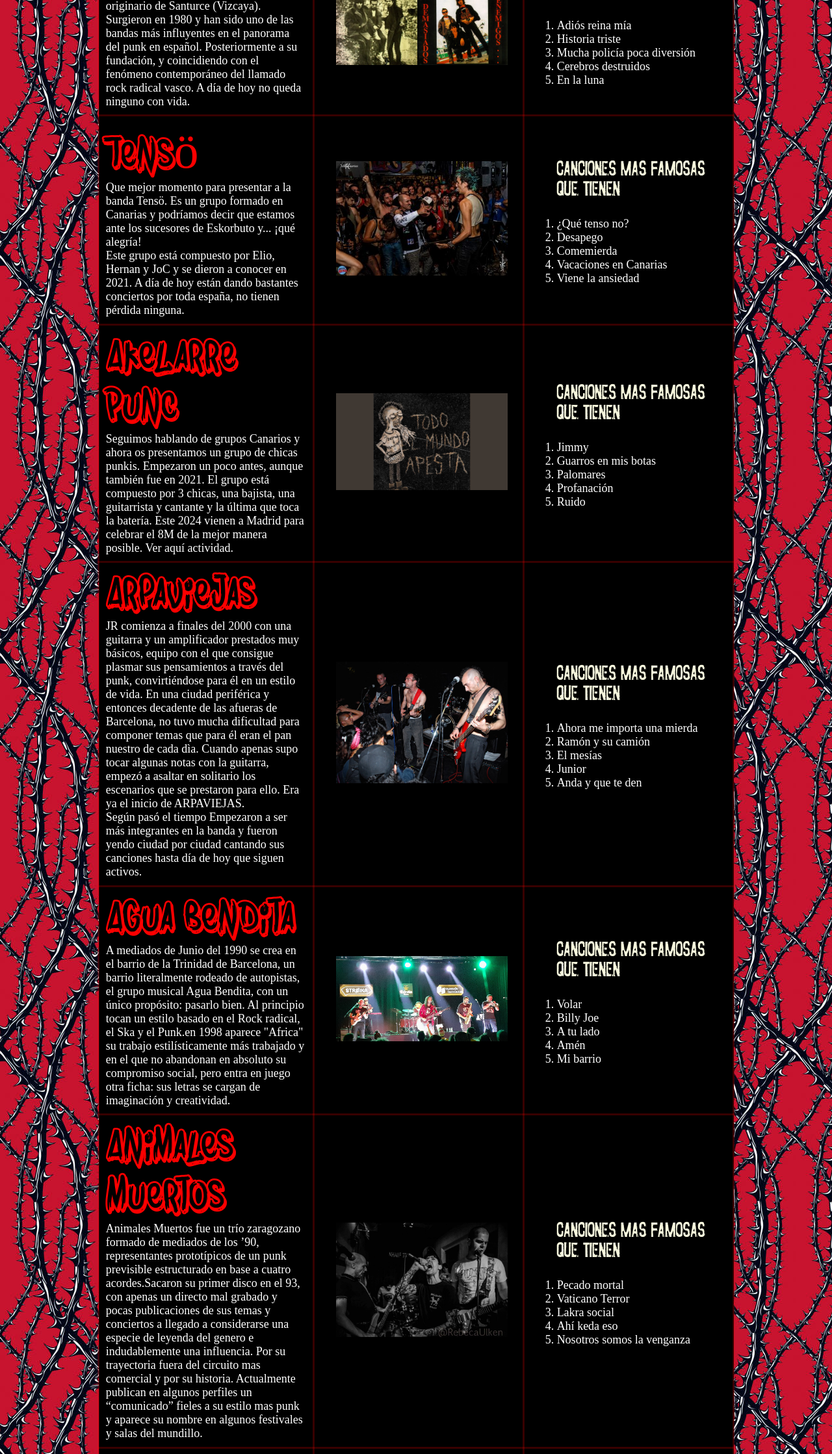
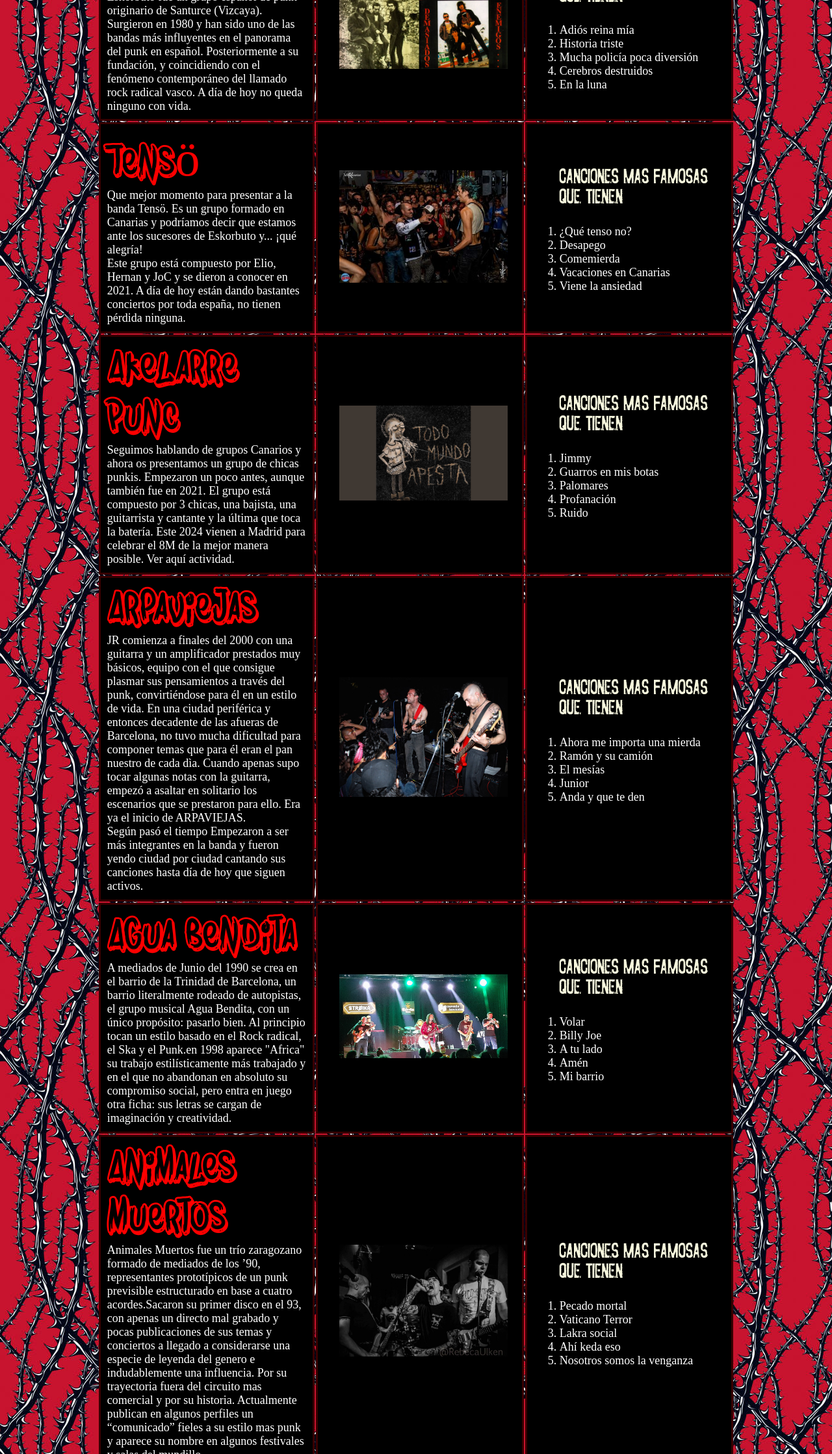
Before and after one commit to ddaniwey/VicalPunkAD, a plain HTML site: page ConoceGrupos.html in a window 1280 px wide. Shown: the part 563-2800 px from the top of the page at 65% size. Drawn offline with Linux system fonts and the light colour scheme.

Commit message:
añado registro css y html y modificaciones de conocegrupos

```diff
--- a/ConoceGrupos.css
+++ b/ConoceGrupos.css
@@ -8,11 +8,11 @@
   }
 
 html {
-    background-image: url(fondopinchos.jpg);
+    background-image: url(img/fondopinchos.jpg);
 }
 
 
-table, tr, td {
+table#grupos tr td {
 margin-top: auto;
 border-style: solid;
 border-color: #ff000038;
@@ -121,13 +121,17 @@ nav {
     footer {
         text-align: right;
         margin-top: 45px;
-        color: black;
         font-size: large;
         margin-right: 0px;
+
     }
-.tdfooter{
-    text-align: right;
-}
+
+    table#footer tr{
+    background-color: black;
+    border: solid;
+    border-color: whitesmoke;
+    margin-right: 0px;
+    }
 
 
 .icons{
--- a/ConoceGrupos.html
+++ b/ConoceGrupos.html
@@ -1,25 +1,27 @@
 <!DOCTYPE html>
 <html lang="en">
+
 <body>
 
     <head>
         <meta charset="UTF-8">
         <meta name="viewport" content="width=device-width, initial-scale=1.0">
-    <link rel="icon" href="LogoVikalPunk.jpg">
+        <link rel="icon" href="img/LogoVikalPunk.jpg">
         <link rel="stylesheet" href="ConoceGrupos.css">
         <title>Conoce grupos</title>
     </head>
 
     <body>
         <div>
-        <a class="nada" href="index.html" ><img src="LogoVikalPunk.jpg" alt="Logo de la Asociación Vikalunk" class="logo"></a>
+            <a class="nada" href="index.html"><img src="img/LogoVikalPunk.jpg" alt="Logo de la Asociación Vikalunk"
+                    class="logo"></a>
         </div>
 
         <nav class="navegador">
-        <ul class="ulnav" >
-          <li class="linav" ><a href="index.html" >Inicio</a></li>
-          <li class="linav" ><a href="historia.html" >Quienes somos</a></li>
-          <li class="linav" ><a href="contacto.html" >Contacto</a></li>
+            <ul class="ulnav">
+                <li class="linav"><a href="index.html">Inicio</a></li>
+                <li class="linav"><a href="historia.html">Quienes somos</a></li>
+                <li class="linav"><a href="contacto.html">Contacto</a></li>
             </ul>
         </nav>
 
@@ -28,15 +30,19 @@
 
 
 
-<table>
+        <table id="grupos">
             <tr>
-        <td><b class="titulos">Extremoduro</b><br>Este grupo es uno de los más famosos que hay en España. Se unieron en 1987
+                <td><b class="titulos">Extremoduro</b><br>Este grupo es uno de los más famosos que hay en España. Se
+                    unieron en 1987
                     en Plasencia por el gran cantante Robe Iniesta, muy conocido a día de hoy y uno de los pocos
-            que sigue haciendo música por su cuenta. Al principio mezclaban canciones de rock con canciones de punk,
+                    que sigue haciendo música por su cuenta. Al principio mezclaban canciones de rock con canciones de
+                    punk,
                     aunque luego se fueron haciendo más al rock</td>
-        <td class="tdfotos" > <img src="Extremoduro.jpg" alt="Extremoduro en el escenario" class="fotosgrupos" > </td>
-        <td><ol>
-            <p class="canciones" >Canciones mas famosas que tienen:</p>
+                <td class="tdfotos"> <img src="img/Extremoduro.jpg" alt="Extremoduro en el escenario" class="fotosgrupos">
+                </td>
+                <td>
+                    <ol>
+                        <p class="canciones">Canciones mas famosas que tienen:</p>
                         <li>Decidí</li>
                         <li>La vereda de la puerta de atrás</li>
                         <li>A fuego</li>
@@ -46,13 +52,16 @@
 
             </tr>
             <tr>
-        <td><b class="titulos" >Eskorbuto </b><br>Eskorbuto fue un grupo español de punk originario de Santurce (Vizcaya).
+                <td><b class="titulos">Eskorbuto </b><br>Eskorbuto fue un grupo español de punk originario de Santurce
+                    (Vizcaya).
                     Surgieron en 1980 y han sido uno de las bandas más influyentes en el panorama del punk en español.
-            Posteriormente a su fundación, y coincidiendo con el fenómeno contemporáneo del llamado rock radical vasco. A día de
+                    Posteriormente a su fundación, y coincidiendo con el fenómeno contemporáneo del llamado rock radical
+                    vasco. A día de
                     hoy no queda ninguno con vida.</td>
-        <td class="tdfotos" > <img src="eskorbuto.jpg" alt="Eskorbuto el álbum" class="fotosgrupos"> </td>
-        <td><ol>
-            <p class="canciones" >Canciones mas famosas que tienen:</p>
+                <td class="tdfotos"> <img src="img/eskorbuto.jpg" alt="Eskorbuto el álbum" class="fotosgrupos"> </td>
+                <td>
+                    <ol>
+                        <p class="canciones">Canciones mas famosas que tienen:</p>
                         <li>Adiós reina mía</li>
                         <li>Historia triste</li>
                         <li>Mucha policía poca diversión</li>
@@ -62,13 +71,16 @@
                 </td>
             </tr>
             <tr>
-        <td><b class="titulos" >Tensö</b><br>Que mejor momento para presentar a la banda Tensö. Es un grupo formado en Canarias y podríamos decir que
+                <td><b class="titulos">Tensö</b><br>Que mejor momento para presentar a la banda Tensö. Es un grupo
+                    formado en Canarias y podríamos decir que
                     estamos ante los sucesores de Eskorbuto y... ¡qué alegría!<br>
-            Este grupo está compuesto por Elio, Hernan y JoC y se dieron a conocer en 2021. A día de hoy están dando bastantes
+                    Este grupo está compuesto por Elio, Hernan y JoC y se dieron a conocer en 2021. A día de hoy están
+                    dando bastantes
                     conciertos por toda españa, no tienen pérdida ninguna.</td>
-        <td class="tdfotos" ><img src="tensoo.jpg" alt="Integrantes del grupo Tensö" class="fotosgrupos" ></td>
-        <td><ol>
-            <p class="canciones" >Canciones mas famosas que tienen:</p>
+                <td class="tdfotos"><img src="img/tensoo.jpg" alt="Integrantes del grupo Tensö" class="fotosgrupos"></td>
+                <td>
+                    <ol>
+                        <p class="canciones">Canciones mas famosas que tienen:</p>
                         <li>¿Qué tenso no?</li>
                         <li>Desapego</li>
                         <li>Comemierda</li>
@@ -78,12 +90,16 @@
                 </td>
             </tr>
             <tr>
-        <td><b class="titulos" >Akelarre Punc</b><br>Seguimos hablando de grupos Canarios y ahora os presentamos un grupo de chicas punkis. Empezaron un poco antes,
-        aunque también fue en 2021. El grupo está compuesto por 3 chicas, una bajista, una guitarrista y cantante y la última que
-        toca la batería. Este 2024 vienen a Madrid para celebrar el 8M de la mejor manera posible. Ver aquí actividad.</td>
-        <td class="tdfotos" ><img src="akelarre.jpg" alt="Álbum del grupo Akelarre" class="fotosgrupos"></td>
-        <td><ol>
-            <p class="canciones" >Canciones mas famosas que tienen:</p>
+                <td><b class="titulos">Akelarre Punc</b><br>Seguimos hablando de grupos Canarios y ahora os presentamos
+                    un grupo de chicas punkis. Empezaron un poco antes,
+                    aunque también fue en 2021. El grupo está compuesto por 3 chicas, una bajista, una guitarrista y
+                    cantante y la última que
+                    toca la batería. Este 2024 vienen a Madrid para celebrar el 8M de la mejor manera posible. Ver aquí
+                    actividad.</td>
+                <td class="tdfotos"><img src="img/akelarre.jpg" alt="Álbum del grupo Akelarre" class="fotosgrupos"></td>
+                <td>
+                    <ol>
+                        <p class="canciones">Canciones mas famosas que tienen:</p>
                         <li>Jimmy</li>
                         <li>Guarros en mis botas</li>
                         <li>Palomares</li>
@@ -93,17 +109,24 @@
                 </td>
             </tr>
             <tr>
-        <td><b class="titulos" >Arpaviejas</b><br>JR comienza a finales del 2000 con una guitarra y un amplificador prestados muy básicos,
-            equipo con el que consigue plasmar sus pensamientos a través del punk, convirtiéndose para él en un estilo de vida.
+                <td><b class="titulos">Arpaviejas</b><br>JR comienza a finales del 2000 con una guitarra y un
+                    amplificador prestados muy básicos,
+                    equipo con el que consigue plasmar sus pensamientos a través del punk, convirtiéndose para él en un
+                    estilo de vida.
                     En una ciudad periférica y entonces decadente de las afueras de Barcelona,
                     no tuvo mucha dificultad para componer temas que para él eran
-            el pan nuestro de cada dìa. Cuando apenas supo tocar algunas notas con la guitarra, empezó a asaltar en
-            solitario los escenarios que se prestaron para ello. Era ya el inicio de ARPAVIEJAS.<br>Según pasó el tiempo Empezaron
-            a ser más integrantes en la banda y fueron yendo ciudad por ciudad cantando sus canciones hasta día de hoy que
+                    el pan nuestro de cada dìa. Cuando apenas supo tocar algunas notas con la guitarra, empezó a asaltar
+                    en
+                    solitario los escenarios que se prestaron para ello. Era ya el inicio de ARPAVIEJAS.<br>Según pasó
+                    el tiempo Empezaron
+                    a ser más integrantes en la banda y fueron yendo ciudad por ciudad cantando sus canciones hasta día
+                    de hoy que
                     siguen activos.</td>
-        <td class="tdfotos" ><img src="Arpaviejas.jpg" alt="Arpaviejas tocando en directo" class="fotosgrupos" ></td>
-        <td><ol>
-            <p class="canciones" >Canciones mas famosas que tienen:</p>
+                <td class="tdfotos"><img src="img/Arpaviejas.jpg" alt="Arpaviejas tocando en directo" class="fotosgrupos">
+                </td>
+                <td>
+                    <ol>
+                        <p class="canciones">Canciones mas famosas que tienen:</p>
                         <li>Ahora me importa una mierda</li>
                         <li>Ramón y su camión</li>
                         <li>El mesías</li>
@@ -113,14 +136,18 @@
                 </td>
             </tr>
             <tr>
-        <td><b class="titulos" >Agua Bendita</b><br>A mediados de Junio del 1990 se crea en el barrio de la Trinidad de Barcelona, un barrio
-            literalmente rodeado de autopistas, el grupo musical Agua Bendita, con un único propósito: pasarlo bien.
+                <td><b class="titulos">Agua Bendita</b><br>A mediados de Junio del 1990 se crea en el barrio de la
+                    Trinidad de Barcelona, un barrio
+                    literalmente rodeado de autopistas, el grupo musical Agua Bendita, con un único propósito: pasarlo
+                    bien.
                     Al principio tocan un estilo basado en el Rock radical, el Ska y el Punk.en 1998 aparece "Africa"
                     su trabajo estilísticamente más trabajado y en el que no abandonan en absoluto su compromiso social,
                     pero entra en juego otra ficha: sus letras se cargan de imaginación y creatividad.</td>
-            <td class="tdfotos" ><img src="Agua_Bendita.jpg" alt="Agua Bendita tocando en directo" class="fotosgrupos"></td>
-        <td><ol>
-            <p class="canciones" >Canciones mas famosas que tienen:</p>
+                <td class="tdfotos"><img src="img/Agua_Bendita.jpg" alt="Agua Bendita tocando en directo"
+                        class="fotosgrupos"></td>
+                <td>
+                    <ol>
+                        <p class="canciones">Canciones mas famosas que tienen:</p>
                         <li>Volar</li>
                         <li>Billy Joe</li>
                         <li>A tu lado</li>
@@ -130,15 +157,22 @@
                 </td>
             </tr>
             <tr>
-        <td><b class="titulos" >Animales muertos</b><br>Animales Muertos fue un trío zaragozano formado de mediados de los ’90, representantes
-            prototípicos de un punk previsible estructurado en base a cuatro acordes.Sacaron su primer disco en el 93, con apenas
-            un directo mal grabado y pocas publicaciones de sus temas y conciertos a llegado a considerarse una especie de
-            leyenda del genero e indudablemente una influencia. Por su trayectoria fuera del circuito mas comercial y
-            por su historia. Actualmente publican en algunos perfiles un “comunicado” fieles a su estilo mas punk y
-            aparece su nombre en algunos festivales y salas del  mundillo.</td>
-            <td class="tdfotos" ><img src="AnimalesMuertos.jpg" alt="Animales muertos en directo" class="fotosgrupos" ></td>
-        <td><ol>
-            <p class="canciones" >Canciones mas famosas que tienen:</p>
+                <td><b class="titulos">Animales muertos</b><br>Animales Muertos fue un trío zaragozano formado de
+                    mediados de los ’90, representantes
+                    prototípicos de un punk previsible estructurado en base a cuatro acordes.Sacaron su primer disco en
+                    el 93, con apenas
+                    un directo mal grabado y pocas publicaciones de sus temas y conciertos a llegado a considerarse una
+                    especie de
+                    leyenda del genero e indudablemente una influencia. Por su trayectoria fuera del circuito mas
+                    comercial y
+                    por su historia. Actualmente publican en algunos perfiles un “comunicado” fieles a su estilo mas
+                    punk y
+                    aparece su nombre en algunos festivales y salas del mundillo.</td>
+                <td class="tdfotos"><img src="img/AnimalesMuertos.jpg" alt="Animales muertos en directo"
+                        class="fotosgrupos"></td>
+                <td>
+                    <ol>
+                        <p class="canciones">Canciones mas famosas que tienen:</p>
                         <li>Pecado mortal</li>
                         <li>Vaticano Terror</li>
                         <li>Lakra social</li>
@@ -148,14 +182,20 @@
                 </td>
             </tr>
             <tr>
-        <td><b class="titulos" >Non Servium</b><br>Non Servium es un grupo de oi! procedente de Móstoles (Comunidad de Madrid), y creado en 1997.
-            La música de Non Servium es definida principalmente como Oi! o "Brutal Oi!" con influencias del punk,
-            street punk y hardcore punk. Los ritmos rápidos de batería y líneas fuertes de bajo y guitarra es algo
-            que les caracteriza. Sus letras están cargadas de contenido político, aunque también se encuentran temas
+                <td><b class="titulos">Non Servium</b><br>Non Servium es un grupo de oi! procedente de Móstoles
+                    (Comunidad de Madrid), y creado en 1997.
+                    La música de Non Servium es definida principalmente como Oi! o "Brutal Oi!" con influencias del
+                    punk,
+                    street punk y hardcore punk. Los ritmos rápidos de batería y líneas fuertes de bajo y guitarra es
+                    algo
+                    que les caracteriza. Sus letras están cargadas de contenido político, aunque también se encuentran
+                    temas
                     sobre la cultura punk y skinhead o los hooligan.</td>
-        <td class="tdfotos"><img src="NonServium.jpg" alt="Non Servium los integrantes" class="fotosgrupos"></td>
-        <td><ol>
-            <p class="canciones" >Canciones mas famosas que tienen:</p>
+                <td class="tdfotos"><img src="img/NonServium.jpg" alt="Non Servium los integrantes" class="fotosgrupos">
+                </td>
+                <td>
+                    <ol>
+                        <p class="canciones">Canciones mas famosas que tienen:</p>
                         <li>Acab</li>
                         <li>El espíritu del Oi!</li>
                         <li>En mi corazón</li>
@@ -165,15 +205,20 @@
                 </td>
             </tr>
         </table>
+
         <footer>
-    <table class="tablafooter">
-        <td class="tdfooter" >
+            <table id="footer">
+                <tr>
+                    <td>
                         &copy;Villablanca
                         <p>Artemis Martin</p>
                         <p>Daniel Ortiz</p>
                     </td>
+                </tr>
             </table>
         </footer>
 
 
     </body>
+
+</html>
--- /dev/null
+++ b/registro.css
@@ -0,0 +1,6 @@
+table#registro{
+margin-top: auto;
+border-style: solid;
+border-color: #ff000038;
+border-collapse: collapse;
+}
```
Also changed, not shown: registro.html (added, +64 -0 lines), img/Agua_Bendita.jpg (renamed from Agua_Bendita.jpg), img/AnimalesMuertos.jpg (renamed from AnimalesMuertos.jpg), img/Arpaviejas.jpg (renamed from Arpaviejas.jpg), img/Extremoduro.jpg (renamed from Extremoduro.jpg), img/LogoVikalPunk.jpg (renamed from LogoVikalPunk.jpg), img/NonServium.jpg (renamed from NonServium.jpg), img/akelarre.jpg (renamed from akelarre.jpg), img/eskorbuto.jpg (renamed from eskorbuto.jpg), img/fondopinchos.jpg (renamed from fondopinchos.jpg), img/tensoo.jpg (renamed from tensoo.jpg). Lines whose indentation alone changed are shown as unchanged.
